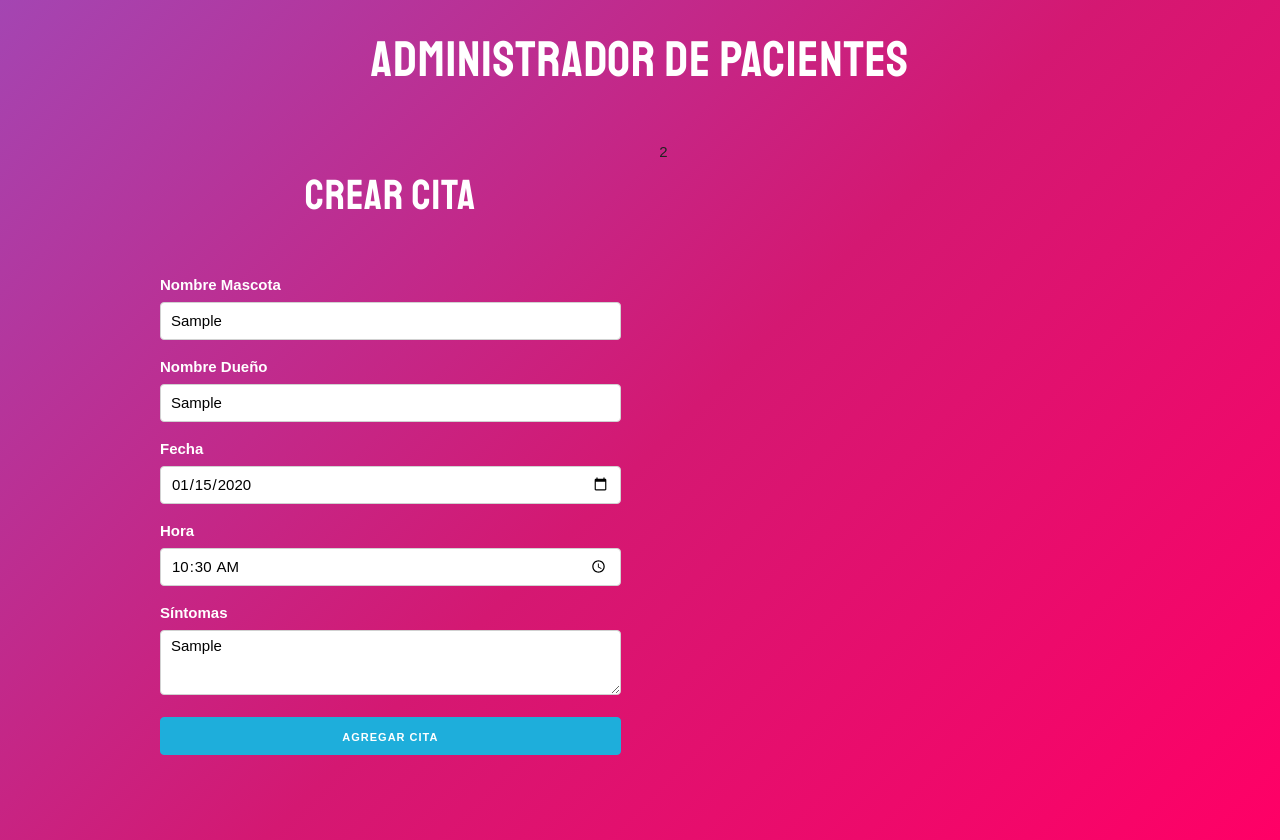
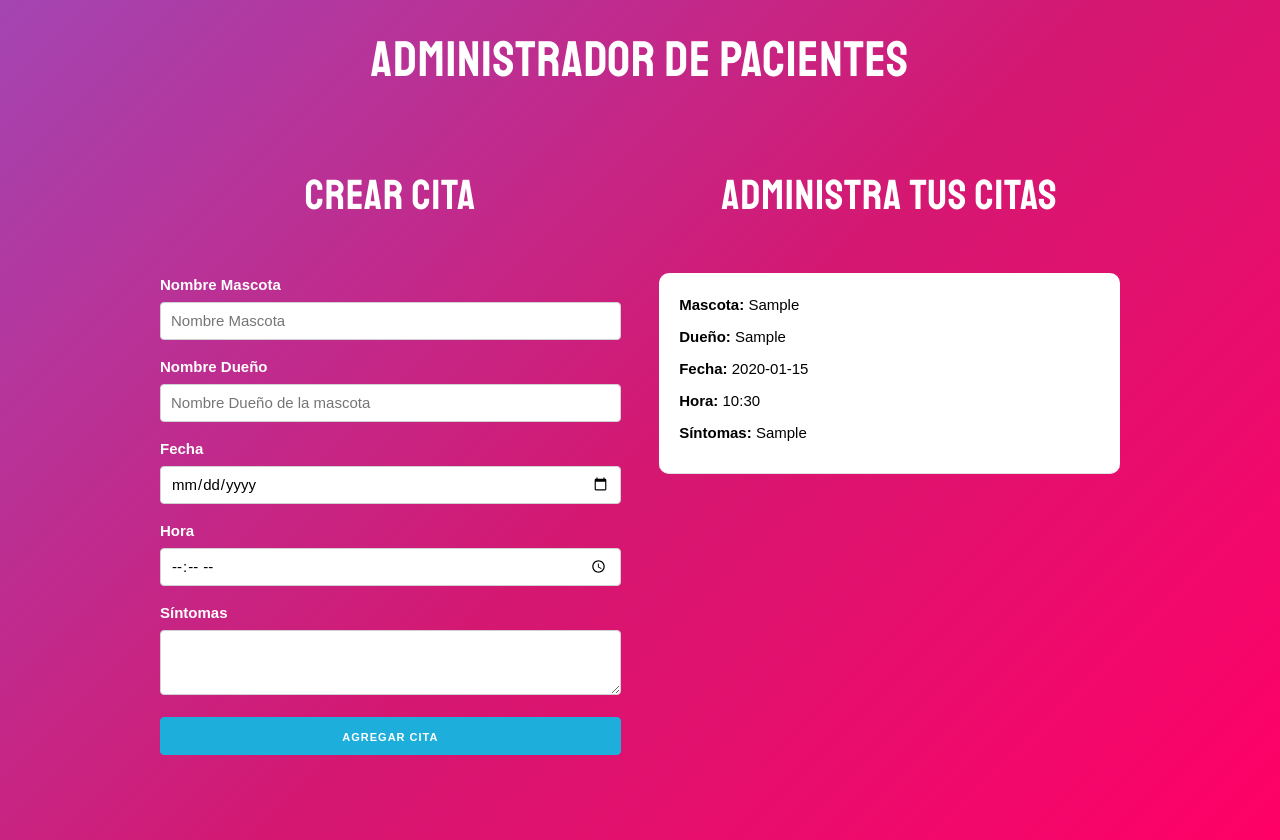
Before and after one commit to alanicio/react_veterinario_citas, a React (Create React App) app: page / in a window 1280 px wide. Both pictures are taken after typing "Sample", "Sample", "2020-01-15", "10:30", "Sample" into the empty fields and a click on the button "AGREGAR CITA". Built offline with nearby package versions, Linux system fonts and the light colour scheme.

Commit message:
Componente Cita creado, ya se muestran la citas guardads

```diff
--- a/src/App.js
+++ b/src/App.js
@@ -1,7 +1,20 @@
-import React, { Fragment } from 'react';
-import Formulario from './components/Formulario'
+import React, { Fragment, useState } from 'react';
+import Formulario from './components/Formulario';
+import Cita from './components/Cita'
 
 function App() {
+
+  // Arreglo de citas
+  const [citas, guardarCitas] = useState([]);
+
+  // Función  que tome las citas actuales y agregue la nueva
+  const crearCita = cita => {
+    guardarCitas([
+      ...citas,
+      cita,
+    ]);
+  }
+
   return (
     <Fragment>
       <h1>Administrador de pacientes</h1>
@@ -9,10 +22,18 @@
       <div className="container">
         <div className="row">
           <div className="one-half column">
-            <Formulario />
+            <Formulario
+              crearCita={crearCita}
+            />
           </div>
           <div className="one-half column">
-            2
+            <h2>Administra tus citas</h2>
+            { citas.map(cita => (
+              <Cita
+                key={cita.id}
+                cita={cita}
+              />
+            ) ) }
           </div>
         </div>
       </div>
--- /dev/null
+++ b/src/components/Cita.js
@@ -0,0 +1,15 @@
+import React from 'react';
+
+const Cita = ({cita}) => (
+
+	<div className="cita">
+		<p>Mascota: <span>{ cita.mascota }</span> </p>
+		<p>Dueño: <span>{ cita.propietario }</span> </p>
+		<p>Fecha: <span>{ cita.fecha }</span> </p>
+		<p>Hora: <span>{ cita.hora }</span> </p>
+		<p>Síntomas: <span>{ cita.sintomas }</span> </p>
+	</div>
+
+);
+
+export default Cita;
--- a/src/components/Formulario.js
+++ b/src/components/Formulario.js
@@ -1,7 +1,7 @@
 import React, { Fragment, useState } from 'react';
 import { v4 as uuidv4 } from 'uuid';
 
-const Formulario = () => {
+const Formulario = ({crearCita}) => {
 	// Crear State de citas
 	/*
 		NOTA: usar mismos nombres para names de inputs en el state
@@ -43,7 +43,19 @@
 
 		//Asignar ID
 		cita.id = uuidv4();
-		console.log(cita);
+
+		// Crear la cita
+		crearCita(cita);
+
+		//Reiniciar el formulario
+		actualizarCita({
+			mascota: '',
+			propietario: '',
+			fecha: '',
+			hora: '',
+			sintomas: '',
+		});
+
 	}
 
 	return (
```
